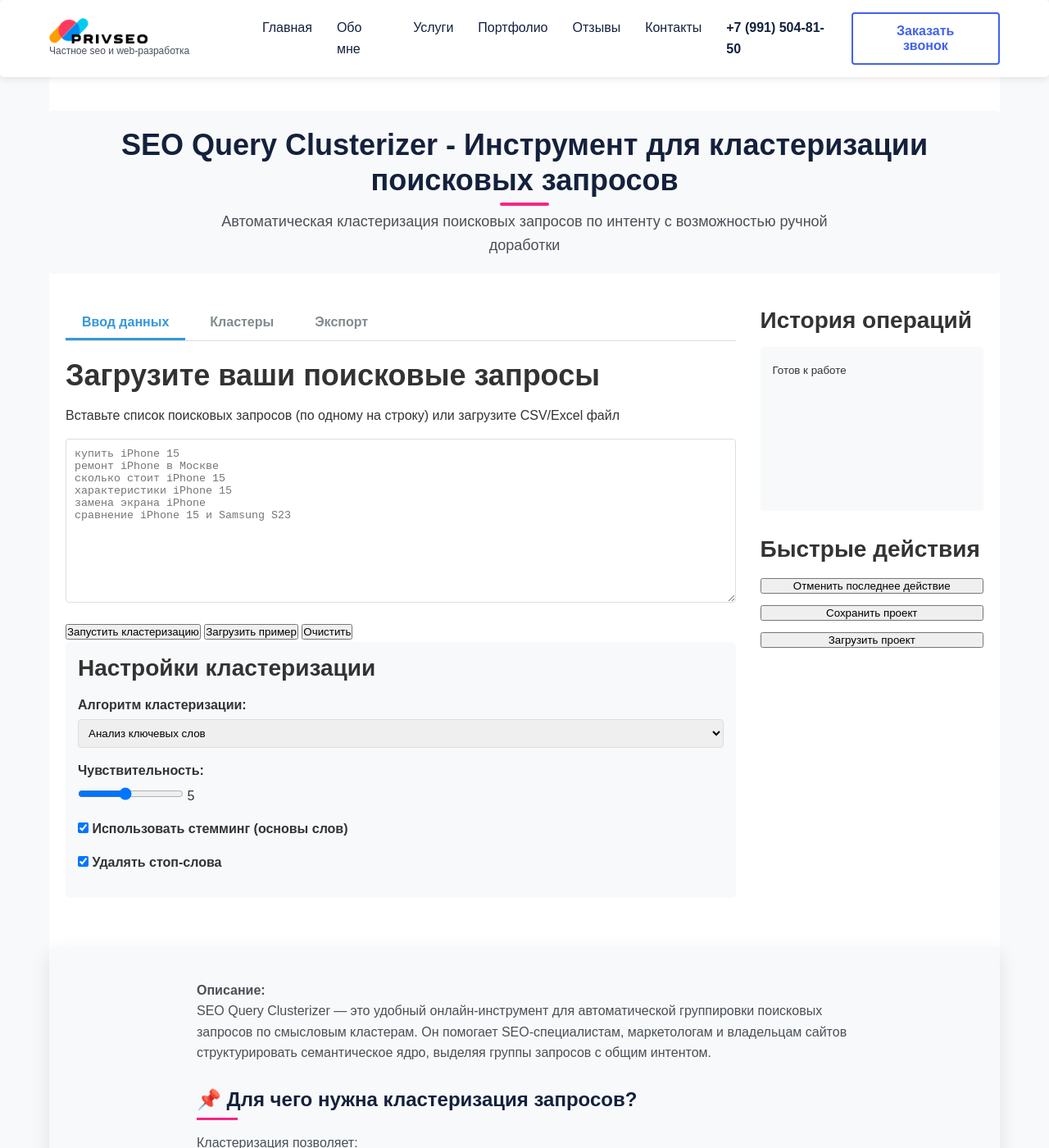
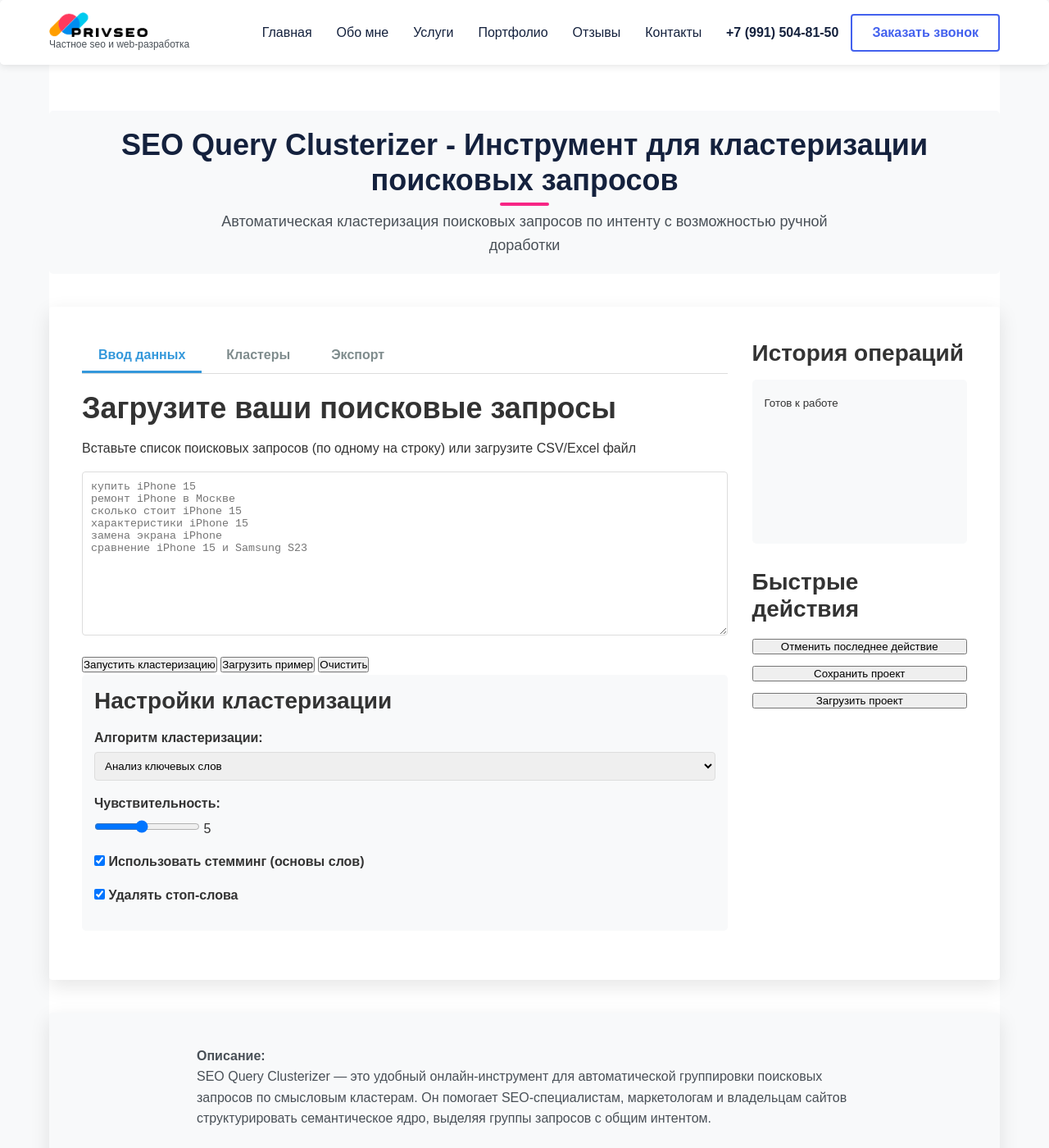
Before and after one commit to PrivateSeo/privateseo.github.io, a Jekyll site: the page built from seo-cluster-word.html, in a window 1280 px wide and 1400 px high. Shown: the whole window at 82% size. Built offline with Jekyll 4.4.1, drawn with Linux system fonts in a browser that asks for light colours.

Commit message:
Update seo-cluster-word.html

```diff
--- a/seo-cluster-word.html
+++ b/seo-cluster-word.html
@@ -22,7 +22,7 @@ description: Автоматическая кластеризация запро
             color: #2c3e50;
             margin-top: 0;
         }
-        .container {
+        .container-flex {
             display: flex;
             gap: 30px;
         }
@@ -182,8 +182,8 @@ description: Автоматическая кластеризация запро
             <h1 class="converter-title">SEO Query Clusterizer - Инструмент для кластеризации поисковых запросов</h1>
             <p class="converter-description">Автоматическая кластеризация поисковых запросов по интенту с возможностью ручной доработки</p>
         </header>
-<div class="article-content">
-       <div class="container">
+<div class="converter-card article-content container">
+       <div class="container-flex">
 		<div class="main-content">
 <div class="tabs">
     <button class="tab-button active" data-tab="input-tab">Ввод данных</button>
```
